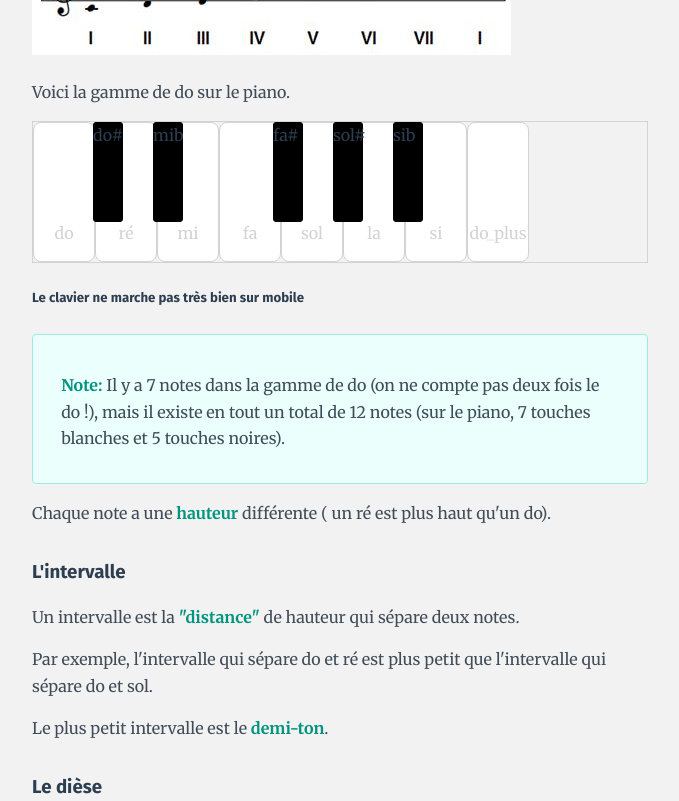
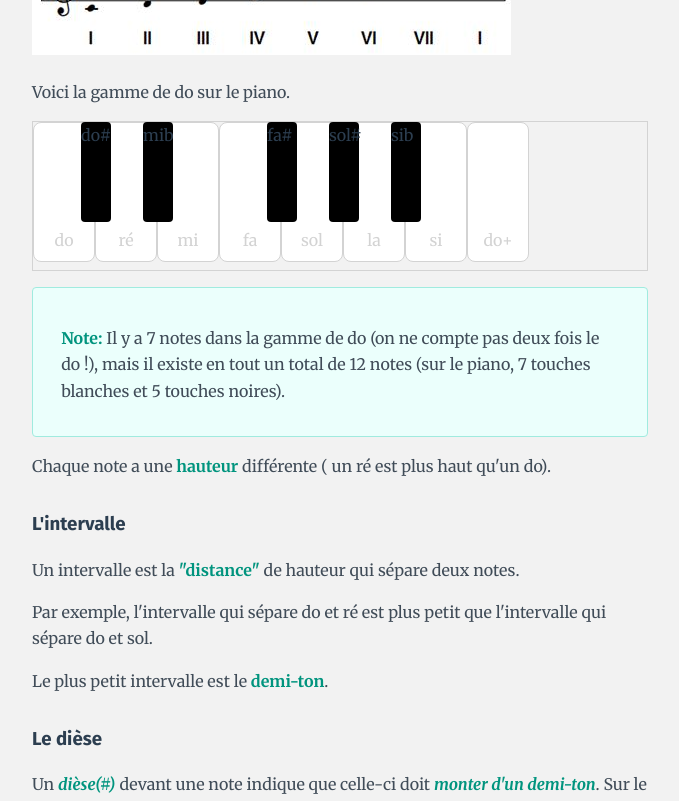
Before and after one commit to Arnaud-Dubois/notes-reading, a Vue app: page /#/ in a window 1280 px wide. Shown: the part 1940-2741 px from the top of the page, without its empty margins (300-979 px from the left). Built offline with nearby package versions, Linux system fonts and the light colour scheme.

Commit message:
fix keyboard and typo

```diff
--- a/src/components/icons/PianoKeyboard.vue
+++ b/src/components/icons/PianoKeyboard.vue
@@ -42,7 +42,7 @@ export default {
         { key: "e", name: "sol", css: "sol", file: g4 },
         { key: "f", name: "la", css: "la", file: a5 },
         { key: "g", name: "si", css: "si", file: b5 },
-        { key: "do_plus", name: "do_plus", css: "do+", file: c5 },
+        { key: "do_plus", name: "do+", css: "do+", file: c5 },
       ],
       blacks: [
         { key: "h", name: "do#", css: "do" },
@@ -75,7 +75,8 @@ export default {
 }
 
 .white-keys {
-  display: flex;
+  /* display: flex; */
+  display: inline-flex;
   min-height: 140px;
 }
 
@@ -91,6 +92,7 @@ export default {
   transition: background-color .1s ease-in;
 }
 
+
 .white-keys div:hover {
   background-color: var(--hover-color);
 }
@@ -101,7 +103,7 @@ export default {
   display: flex;
 }
 
-.black-keys div {
+.black-keys > div {
   background-color: black;
   position: absolute;
   width: 30px;
@@ -114,20 +116,50 @@ export default {
   background-color: var(--hover-color);
 } */
 
+@media screen and (max-width: 640px) {
+  .white-keys > div {
+    width: 36px;
+  }
+
+  .black-keys > div {
+    width: 18px;
+  }
+}
+
+
 /* notes */
 .do {
-  left: 60px;
+  left: 48px;
 }
 .mi {
-  left: 120px;
+  left: 110px;
 }
 .fa {
-  left: 240px;
+  left: 234px;
 }
 .sol {
-  left: 300px;
+  left: 296px;
 }
 .si {
-  left: 360px;
+  left: 358px;
+}
+
+
+@media screen and (max-width: 640px) {
+  .do {
+    left: 30px;
+  }
+  .mi {
+    left: 67px;
+  }
+  .fa {
+    left: 143px;
+  }
+  .sol {
+    left: 181px;
+  }
+  .si {
+    left: 219px;
+  }
 }
 </style>
--- /dev/null
+++ b/src/components/layouts/QuickLink.vue
@@ -0,0 +1,46 @@
+<template>
+  <div class="quick-link">
+    <a :target="target" :href="src">{{ name }}</a>
+  </div>
+</template>
+
+<script>
+export default {
+  name: "QuickLink",
+  props: {
+    name: {
+      type: String,
+    },
+    src: {
+      type: String,
+    },
+    target: {
+        type: String,
+        default: "_blank"
+    }
+  },
+};
+</script>
+
+<style>
+.quick-link {
+  font-size: 0.8rem;
+  text-align: right;
+  margin: 1rem 0;
+}
+
+
+.quick-link a {
+  padding: .5rem 1rem;
+  color: var(--primary-color);
+  background-color: #ebfffc;
+  border-radius: 60px;
+  text-decoration: none;
+  font-weight: normal;
+  transition: background-color .2s ease ;
+}
+
+.quick-link a:hover {
+  background-color: #a0ebdf;
+}
+</style>
--- a/src/pages/Examen.vue
+++ b/src/pages/Examen.vue
@@ -3,11 +3,11 @@
     <h1>Examen de théorie</h1>
     <Message title="FM1 - 2021/2022 / Examen 7/06 - 14/06">
       <ul>
-        <li>Lecture de note</li>
+        <li>Lecture de notes</li>
         <li>Chant connu (la merveille de la musique)</li>
         <li>Examen de rythme</li>
         <li>Clef de Sol</li>
-        <li>Examen de dictée (aprège/accord, conjoint/disjoint)</li>
+        <li>Examen de dictée (arpège/accord, conjoint/disjoint)</li>
         <li>Examen de théorie</li>
       </ul>
     </Message>
@@ -92,7 +92,7 @@
         <div>
           <PianoKeyboard />
         </div>
-        <h5>Le clavier ne marche pas très bien sur mobile</h5>
+        <!-- <h5>Le clavier ne marche pas très bien sur mobile</h5> -->
         <Message>
           <p>
             <strong>Note:</strong>
@@ -121,10 +121,10 @@
       <article class="article">
         <h3>Le dièse</h3>
         <p>
-          Un dièse (#) devant une note indique que celle-ci doit monter d'un
-          demi-ton. Sur le piano, le do# est donc la touche noire à droite du
-          do. A l'inverse, un bémo (b) devant une note indique qu'elle descend
-          d'un demi-ton.
+          Un <strong><em>dièse(#)</em></strong> devant une note indique que celle-ci doit <strong><em>monter d'un
+          demi-ton</em></strong>. Sur le piano, le do# est donc la touche noire à droite du
+          do. A l'inverse, un <strong><em>bémol(b)</em></strong> devant une note indique qu'elle <strong><em>descend
+          d'un demi-ton</em></strong>.
         </p>
       </article>
       <article class="article">
@@ -183,18 +183,18 @@
             <h4>Les cordes frottées :</h4>
             <ul>
               <InstrumentItem :key="corde.name" v-for="corde in instruments.cordes.frottees" :src="corde.src" :name="corde.name" />
-              <li>etc...</li>
             </ul>
+            <QuickLink src="https://fr.wikipedia.org/wiki/Instrument_%C3%A0_cordes_frott%C3%A9es?tableofcontents=1" name="Plus sur les instruments à cordes frottées..." />
             <h4>Les cordes pincées :</h4>
             <ul>
               <InstrumentItem :key="corde.name" v-for="corde in instruments.cordes.pincees" :src="corde.src" :name="corde.name" />
-              <li>etc...</li>
             </ul>
+            <QuickLink src="https://fr.wikipedia.org/wiki/Instrument_%C3%A0_cordes_pinc%C3%A9es?tableofcontents=1" name="Plus sur les instruments à cordes pincées..." />
             <h4>Les cordes frappées :</h4>
             <ul>
-              <li>Le piano, aussi considéré comme un instrument à clavier</li>
-              <li>etc...</li>
+              <InstrumentItem :key="corde.name" v-for="corde in instruments.cordes.frappees" :src="corde.src" :name="corde.name" />
             </ul>
+            <QuickLink src="https://fr.wikipedia.org/wiki/Instrument_%C3%A0_cordes_frapp%C3%A9es?tableofcontents=1" name="Plus sur les instruments à cordes frappées..." />
           </li>
         </ul>
       </article>
@@ -206,13 +206,14 @@
             <ul>
               <InstrumentItem :key="bois.name" v-for="bois in instruments.vents.bois" :src="bois.src" :name="bois.name" />
             </ul>
+            <QuickLink src="https://fr.wikipedia.org/wiki/Bois_(musique)" name="Plus sur les bois..." />
           </li>
           <li>
             <h4>La famille des cuivres :</h4>
             <ul>
               <InstrumentItem :key="cuivre.name" v-for="cuivre in instruments.vents.cuivres" :src="cuivre.src" :name="cuivre.name" />
-              <li>etc...</li>
             </ul>
+            <QuickLink src="https://fr.wikipedia.org/wiki/Cuivres_(musique)" name="Plus sur les cuivres..." />
           </li>
         </ul>
       </article>
@@ -220,7 +221,7 @@
         <h3>3. Les percussions :</h3>
         <ul>
           <InstrumentItem :key="percussion.name" v-for="percussion in instruments.percussions" :src="percussion.src" :name="percussion.name" />
-          <li>etc...</li>
+          <QuickLink src="https://fr.wikipedia.org/wiki/Instrument_de_percussion" name="Plus sur les percussions..." />
         </ul>
       </article>
     </section>
@@ -272,7 +273,7 @@
       </h2>
       <p>
         Les nuances indiquent au musicien avec quelle intensité (donc la force
-        de chaque note) il doit joue rdu morceau. Voici les nuances principales.
+        de chaque note) il doit jouer du morceau. Voici les nuances principales.
       </p>
 
       <!-- <div class="columns columns-3">
@@ -607,6 +608,7 @@ import MusicStaff from "@/components/icons/MusicStaff.vue";
 import TrebleClef from "@/components/icons/TrebleClef.vue";
 import PianoKeyboard from "@/components/icons/PianoKeyboard.vue";
 import InstrumentItem from "@/components/instruments/InstrumentItem.vue";
+import QuickLink from "@/components/layouts/QuickLink.vue";
 
 export default {
   name: "Examen",
@@ -616,6 +618,7 @@ export default {
     TrebleClef,
     PianoKeyboard,
     InstrumentItem,
+    QuickLink
   },
   data() {
     return {
@@ -632,6 +635,9 @@ export default {
               { name:"La guitare", src:"https://fr.wikipedia.org/wiki/Guitare" },
               { name:"Le luth", src:"https://fr.wikipedia.org/wiki/Luth" },
               { name:"Le harpe", src:"https://fr.wikipedia.org/wiki/Harpe" },
+            ],
+            frappees: [
+              { name:"Le piano, aussi considéré comme un instrument à clavier", src:"https://fr.wikipedia.org/wiki/Piano" },
             ],
           },
         vents:
```
